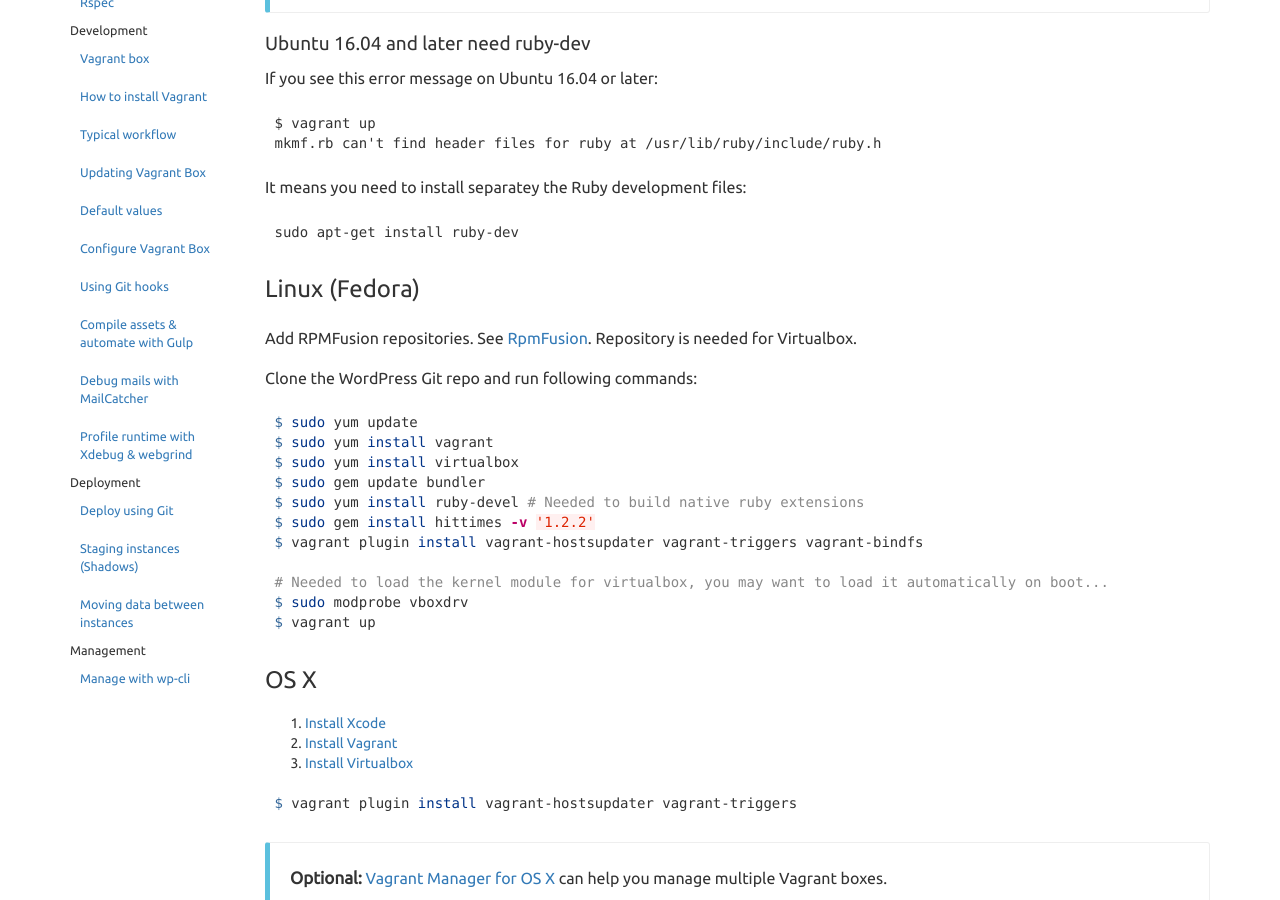
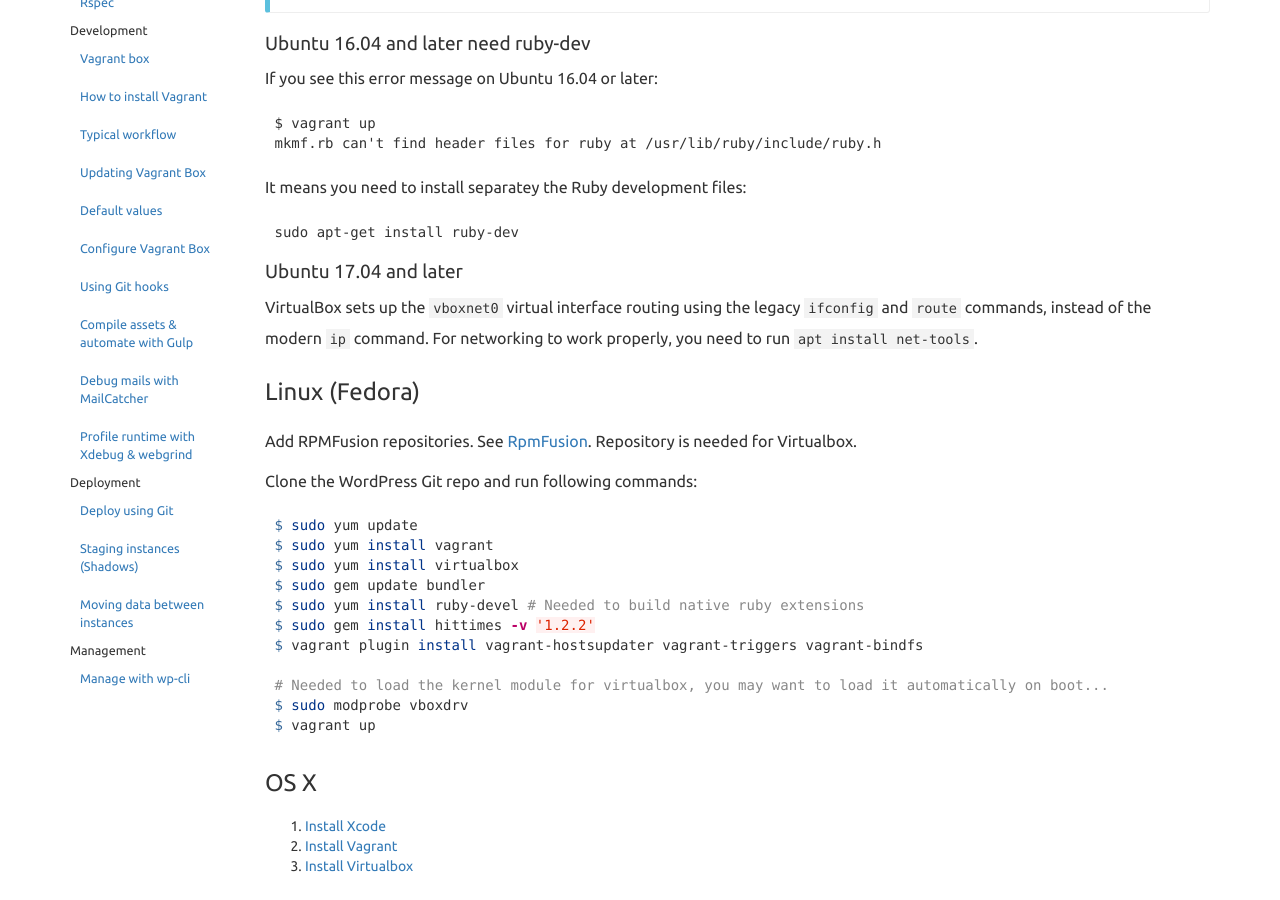
Before and after one commit to Seravo/docs, a Jekyll site: the page built from _posts/2015-10-12-how-to-install.md, in a window 1280 px wide and 900 px high, scrolled down 583 px. Built offline with Jekyll 4.4.1, drawn with Linux system fonts in a browser that asks for light colours; nearby versions of some CDN libraries; Markdown is read by kramdown in place of the engine named in the settings.

Commit message:
Add notes about Ubuntu 17.04 and net-tools requirement

````diff
--- a/_posts/2015-10-12-how-to-install.md
+++ b/_posts/2015-10-12-how-to-install.md
@@ -41,6 +41,12 @@
 ```
 sudo apt-get install ruby-dev
 ```
+
+#### Ubuntu 17.04 and later
+
+VirtualBox sets up the `vboxnet0` virtual interface routing using the legacy `ifconfig` and `route`
+commands, instead of the modern `ip` command. For networking to work properly, you need to run
+`apt install net-tools`.
 
 ### Linux (Fedora)
 
````
